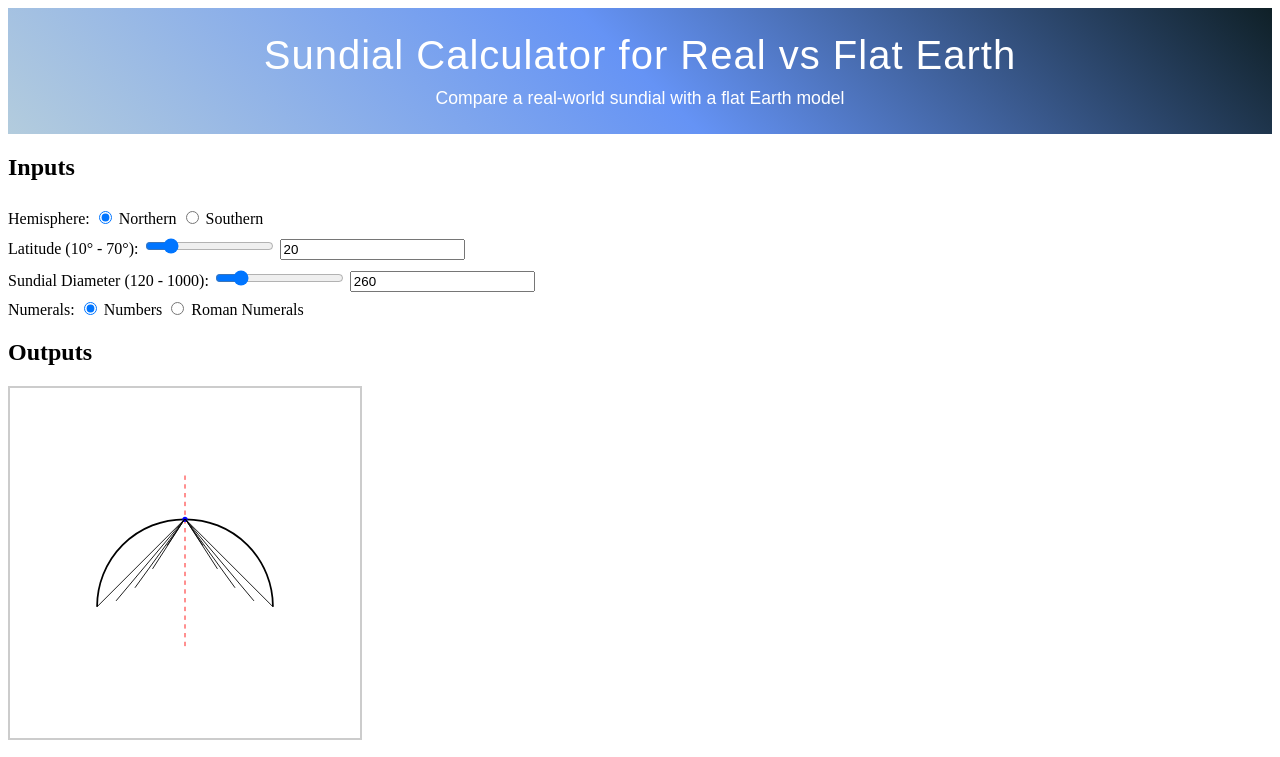
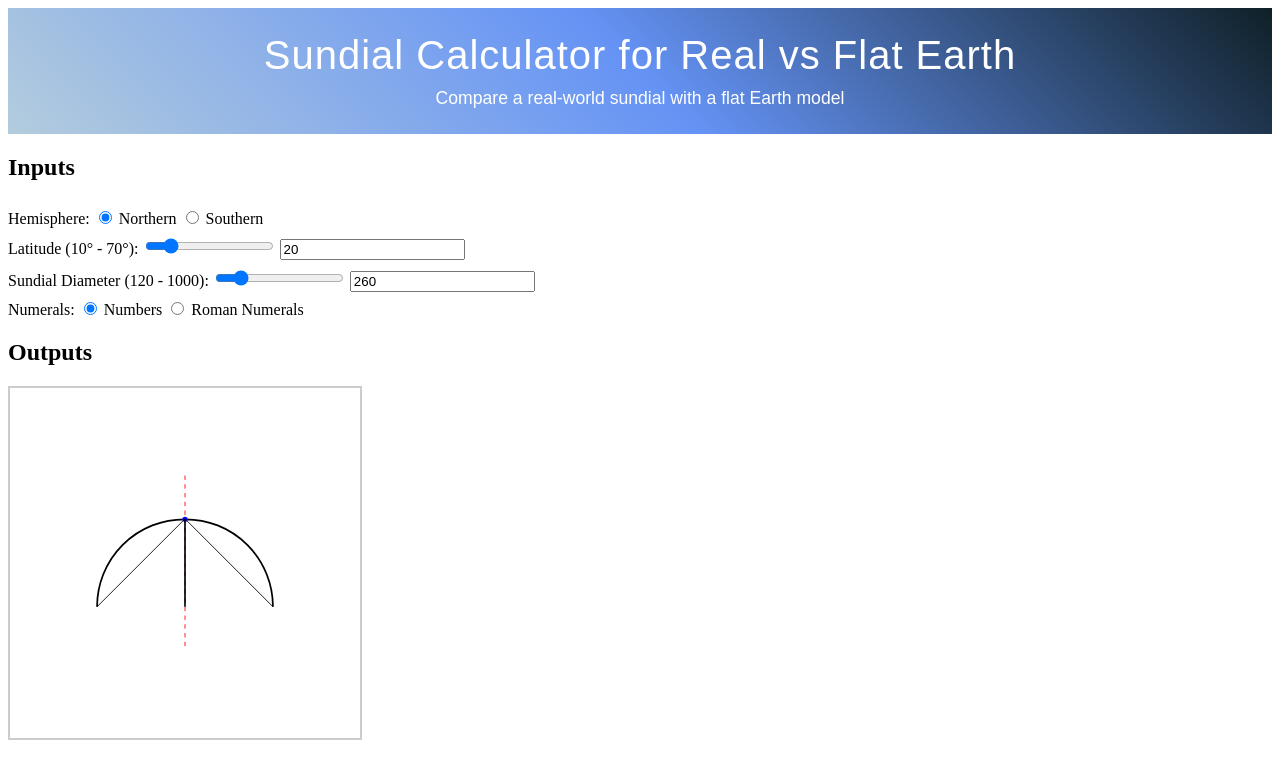
Before and after one commit to zartyblartfast/SundialCalculator, a plain HTML site: page index.html in a window 1280 px wide. Shown: the top 757 px of the page. Drawn offline with nearby package versions, Linux system fonts and the light colour scheme; a script that the page names is missing.

Commit message:
Update index.html

```diff
--- a/index.html
+++ b/index.html
@@ -68,19 +68,13 @@
       <!-- Center point for reference -->
       <circle cx="150.5" cy="0" r="3" fill="blue"/>
 
-      <!-- Radius lines for left quarter -->
+      <!-- Straight lines for left quarter -->
       <line x1="150" y1="0" x2="50" y2="100" stroke="black" stroke-width="1"/>
-      <line x1="150" y1="0" x2="71.7" y2="93.3" stroke="black" stroke-width="1"/>
-      <line x1="150" y1="0" x2="93.3" y2="78.3" stroke="black" stroke-width="1"/>
-      <line x1="150" y1="0" x2="113.4" y2="56.7" stroke="black" stroke-width="1"/>
-      <line x1="150" y1="0" x2="130" y2="30" stroke="black" stroke-width="1"/>
+      <line x1="150" y1="0" x2="150" y2="100" stroke="black" stroke-width="1"/>
 
-      <!-- Radius lines for right quarter -->
+      <!-- Straight lines for right quarter -->
       <line x1="151" y1="0" x2="251" y2="100" stroke="black" stroke-width="1"/>
-      <line x1="151" y1="0" x2="229.3" y2="93.3" stroke="black" stroke-width="1"/>
-      <line x1="151" y1="0" x2="207.7" y2="78.3" stroke="black" stroke-width="1"/>
-      <line x1="151" y1="0" x2="187.6" y2="56.7" stroke="black" stroke-width="1"/>
-      <line x1="151" y1="0" x2="171" y2="30" stroke="black" stroke-width="1"/>
+      <line x1="151" y1="0" x2="151" y2="100" stroke="black" stroke-width="1"/>
     </g>
   </svg>
 </div>
```
